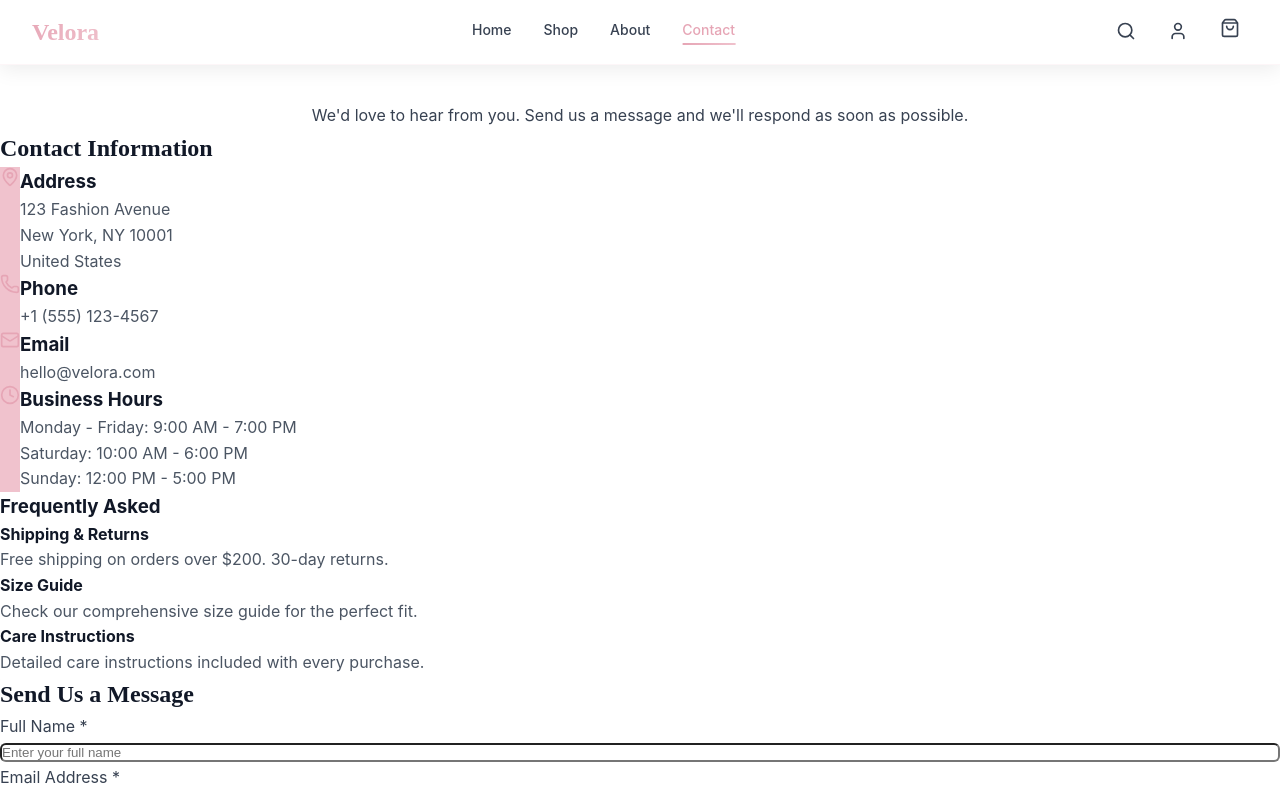
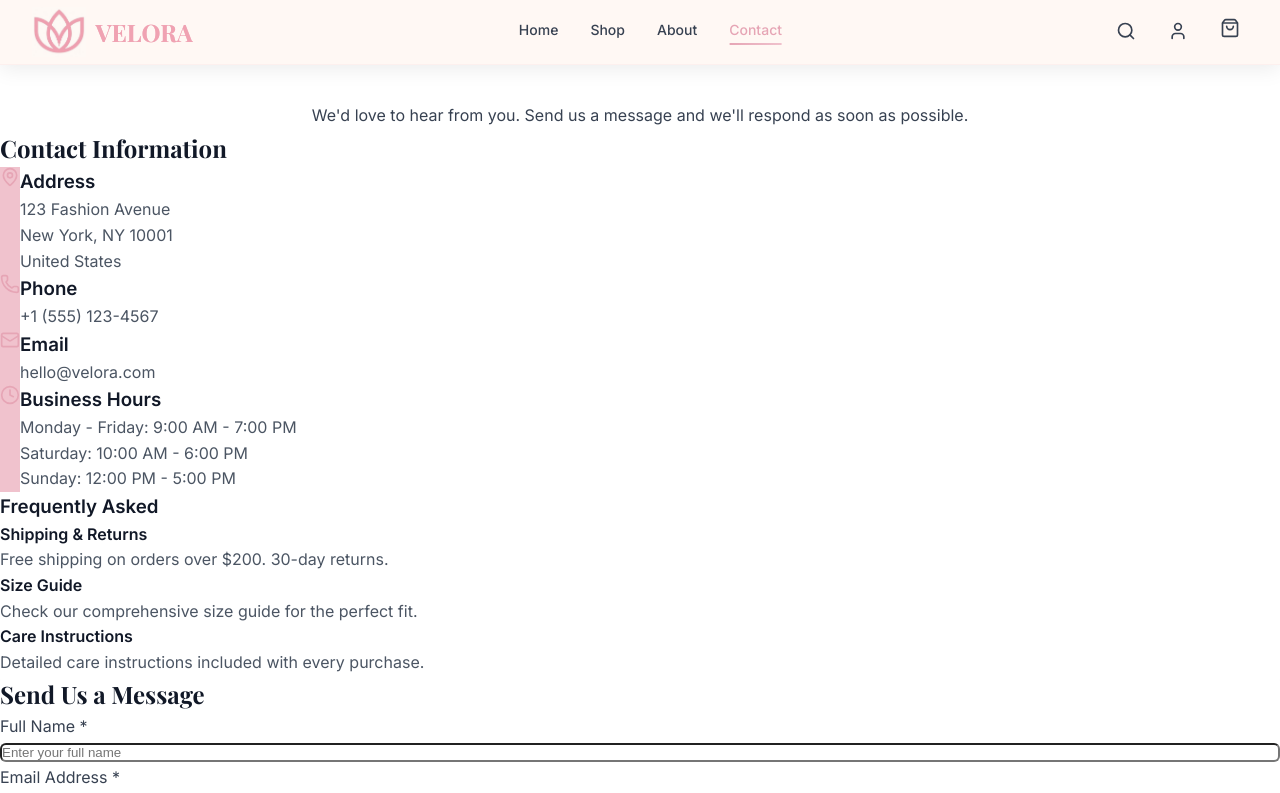
Before and after one commit to sharafath07/Velora, a React (Vite) app in the folder Velora/: page /contact in a window 1280 px wide. Shown: the top 793 px of the page. Built offline with nearby package versions, Linux system fonts and the light colour scheme.

Commit message:
Refactor code structure for improved readability and maintainability

```diff
--- a/Velora/index.html
+++ b/Velora/index.html
@@ -2,9 +2,12 @@
 <html lang="en">
   <head>
     <meta charset="UTF-8" />
-    <link rel="icon" type="image/svg+xml" href="/vite.svg" />
+    <link rel="icon" type="image/svg" href="/logo.svg" />
+    <link rel="preconnect" href="https://fonts.googleapis.com">
+    <link rel="preconnect" href="https://fonts.gstatic.com" crossorigin>
+    <link href="https://fonts.googleapis.com/css2?family=Playfair+Display:wght@400;600;700&family=Inter:wght@300;400;500;600&display=swap" rel="stylesheet">
     <meta name="viewport" content="width=device-width, initial-scale=1.0" />
-    <title>starter-for-react</title>
+    <title>Velora</title>
   </head>
   <body>
     <div id="root"></div>
--- a/Velora/src/components/Navbar.jsx
+++ b/Velora/src/components/Navbar.jsx
@@ -2,6 +2,7 @@ import React, { useState } from 'react';
 import { Link, useLocation } from 'react-router-dom';
 import { ShoppingBag, Menu, X, Search, User } from 'lucide-react';
 import { useCart } from '../context/CartContext';
+import image from '../assets/velora-logo.png';
 
 const Navbar = () => {
   const [isMenuOpen, setIsMenuOpen] = useState(false);
@@ -25,8 +26,9 @@ const isActiveLink = (path) => {
       <div className="navbar-container">
         <div className="navbar-content">
           {/* Logo */}
-          <Link to="/" className="navbar-logo">
-            Velora
+          <Link to="/" className="navbar-logo" >
+            <img src={image} alt="" width={53.5} height={50}/>
+            VELORA
           </Link>
 
           {/* Desktop Navigation */}
--- a/Velora/src/pages/Home.jsx
+++ b/Velora/src/pages/Home.jsx
@@ -23,7 +23,7 @@ const Home = () => {
 
         <div className="relative text-center text-white px-4 animate-fade-in z-10">
           <h1 className="font-serif text-5xl md:text-7xl font-bold mb-6">
-            Velora
+            VELORA
           </h1>
           <p className="text-xl md:text-2xl mb-8 font-light max-w-2xl mx-auto">
             Where elegance meets sophistication. Discover our curated collection of luxury fashion.
@@ -66,7 +66,7 @@ const Home = () => {
             </p>
           </div>
 
-          <div className="grid grid-cols-1 sm:grid-cols-2 lg:grid-cols-3 xl:grid-cols-4 gap-6 mb-12">
+          <div className="product-card-container">
             {featuredProducts.map((product) => (
               <ProductCard
                 key={product.id}
--- a/Velora/src/styles/navbar.css
+++ b/Velora/src/styles/navbar.css
@@ -1,6 +1,6 @@
 /* Navbar Styles */
 .navbar {
-  background: rgba(255, 255, 255, 0.95);
+  background: #FFF8F4;
   backdrop-filter: blur(10px);
   box-shadow: 0 4px 20px 0 rgba(0, 0, 0, 0.08);
   border-bottom: 1px solid rgba(230, 165, 181, 0.1);
@@ -27,9 +27,13 @@
   font-family: 'Playfair Display', serif;
   font-size: 1.5rem;
   font-weight: 700;
+  text-align: center;
+  display: flex;
+  align-items: center;
+  gap: 10px;
+  color: #F0A2B2;
   background: var(--primary-gradient);
   -webkit-background-clip: text;
-  -webkit-text-fill-color: transparent;
   background-clip: text;
   text-decoration: none;
   transition: all 0.3s cubic-bezier(0.4, 0, 0.2, 1);
@@ -38,7 +42,6 @@
 
 .navbar-logo:hover {
   transform: scale(1.05);
-  filter: drop-shadow(0 2px 4px rgba(230, 165, 181, 0.3));
 }
 
 .navbar-nav {
--- a/Velora/src/styles/product-card.css
+++ b/Velora/src/styles/product-card.css
@@ -1,6 +1,17 @@
 /* Product Card Styles */
+.product-card-container {
+  /* display: grid; */
+  /* grid-template-columns: repeat(1, 1fr); */
+  display: flex;
+  flex-wrap: wrap;
+  justify-content: center;
+  flex-direction: row;
+  gap: 1.5rem;
+  padding: 2rem 0.5rem;
+}
 .product-card {
   position: relative;
+  width: 400px;
   background: linear-gradient(145deg, #ffffff 0%, #fefefe 100%);
   border-radius: 1rem;
   box-shadow: var(--shadow-lg);
```
Also changed, not shown: Velora/public/logo.svg (added), Velora/src/assets/velora-logo.png (added).
